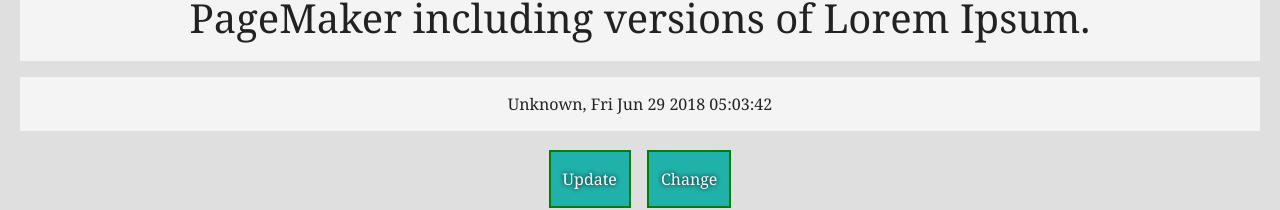
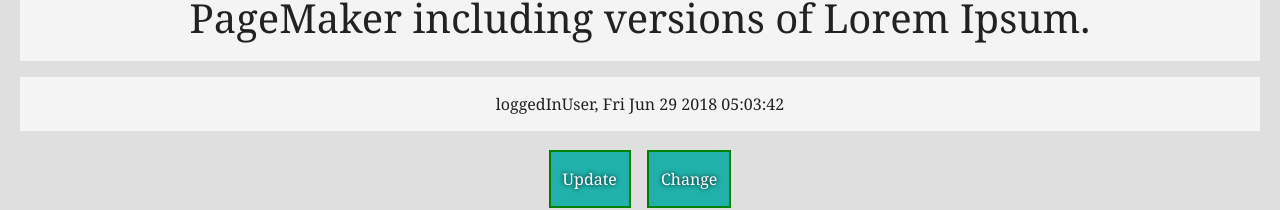
Before and after one commit to vkum29/react-design-patterns, a React (Create React App) app: page / in a window 1280 px wide. Shown: the part 905-1115 px from the top of the page. Built offline with nearby package versions, Linux system fonts and the light colour scheme.

Commit message:
[feature]: context

```diff
--- a/src/article/index.js
+++ b/src/article/index.js
@@ -1,6 +1,7 @@
 
 import React from 'react';
 
+import AppContext from '../context';
 import loaderHOC from '../loaderHOC';
 import TextStatelessComponent from '../text';
 import ButtonComponent from '../button';
@@ -8,15 +9,19 @@ import ButtonComponent from '../button';
 import './default.css';
 
 const Article = (props) => {
-	const { articles: { 0: { info = '', details: { author = '', date = '' } = {} } = {} } = {}, handleUpdate, changeArticle } = props;
+	const { articles: { 0: { info = '', details: { date = '' } = {} } = {} } = {}, handleUpdate, changeArticle } = props;
 
 	return (
-		<section className="article-wrapper">
-			<TextStatelessComponent className='app-title' info={info} />
-			<TextStatelessComponent className='app-info' info={`${author}, ${date}`} />
-			<ButtonComponent onClick={handleUpdate} info={'Update'} />
-			<ButtonComponent onClick={changeArticle} info={'Change'} />
-		</section>
+		<AppContext.Consumer>
+			{(userInfo) => (
+				<section className="article-wrapper">
+					<TextStatelessComponent className='app-title' info={info} />
+					<TextStatelessComponent className='app-info' info={`${userInfo.displayName}, ${date}`} />
+					<ButtonComponent onClick={handleUpdate} info={'Update'} />
+					<ButtonComponent onClick={changeArticle} info={'Change'} />
+				</section>
+			)}
+		</AppContext.Consumer>
 	);
 
 }
--- /dev/null
+++ b/src/context/index.js
@@ -0,0 +1,8 @@
+
+import React from 'react';
+
+//const userInfo = { 'isLoggedIn': false, 'displayName': 'Guest' };
+
+const AppContext = React.createContext({ 'isLoggedIn': false, 'displayName': 'Guest' })
+
+export default AppContext;
--- a/src/renderCallback/index.js
+++ b/src/renderCallback/index.js
@@ -1,6 +1,8 @@
 import React, { Component } from 'react';
 
 import Text from '../text';
+import AppContext from '../context';
+const loggedInUserInfo = { 'isLoggedIn': true, 'displayName': 'loggedInUser' };
 
 class renderCallback extends Component {
 	constructor(props) {
@@ -24,7 +26,9 @@ class renderCallback extends Component {
 
 	render = () => {
 		return this.state.isLoggedIn ? (
-			this.props.children(this.props.data)
+			<AppContext.Provider value={loggedInUserInfo}>{
+				this.props.children(loggedInUserInfo)
+			}</AppContext.Provider>
 		) : (
 			<Text className='app-loading' info={'Please wait while we authenticate your details.'} />
 		);
```
